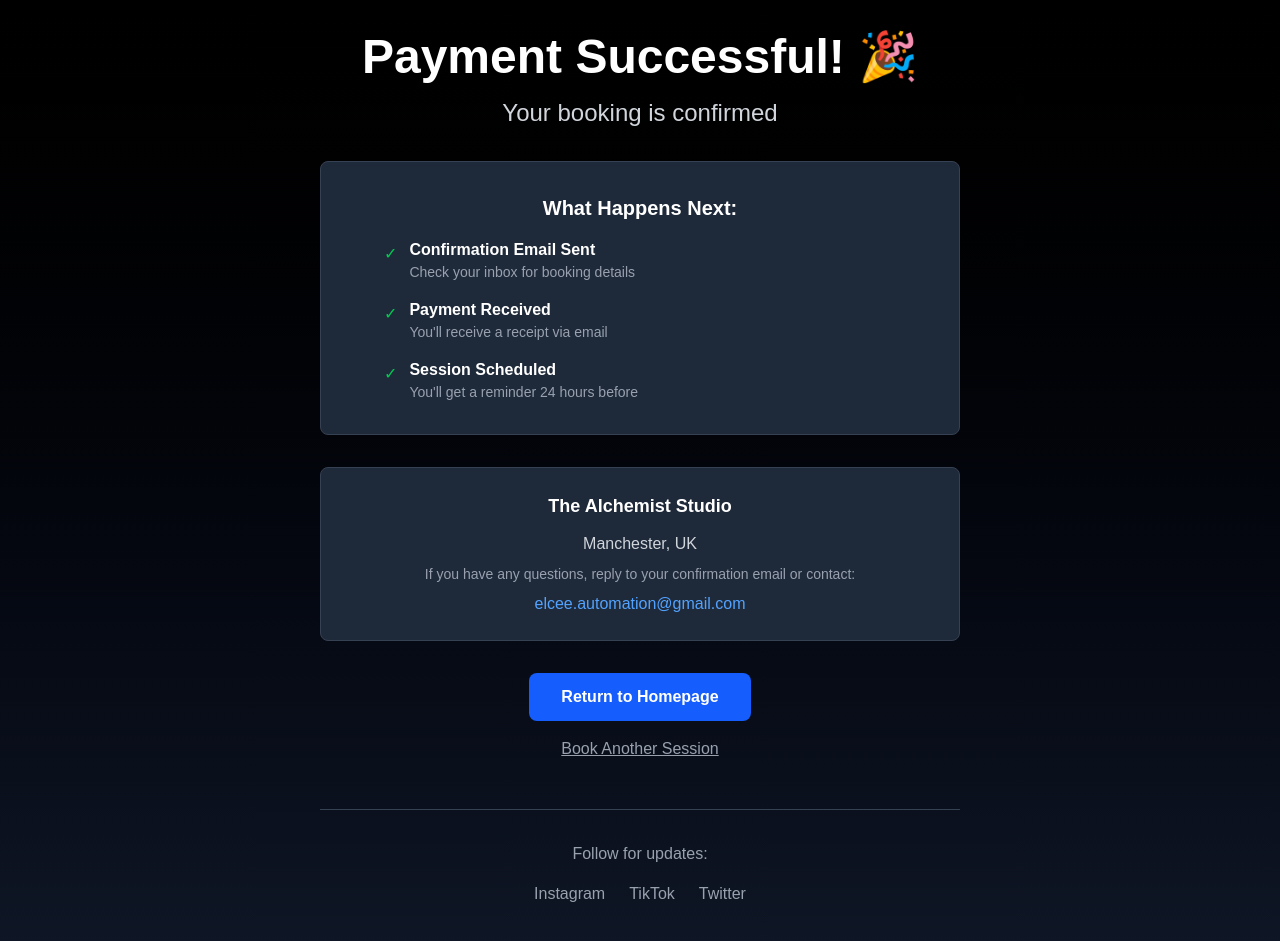
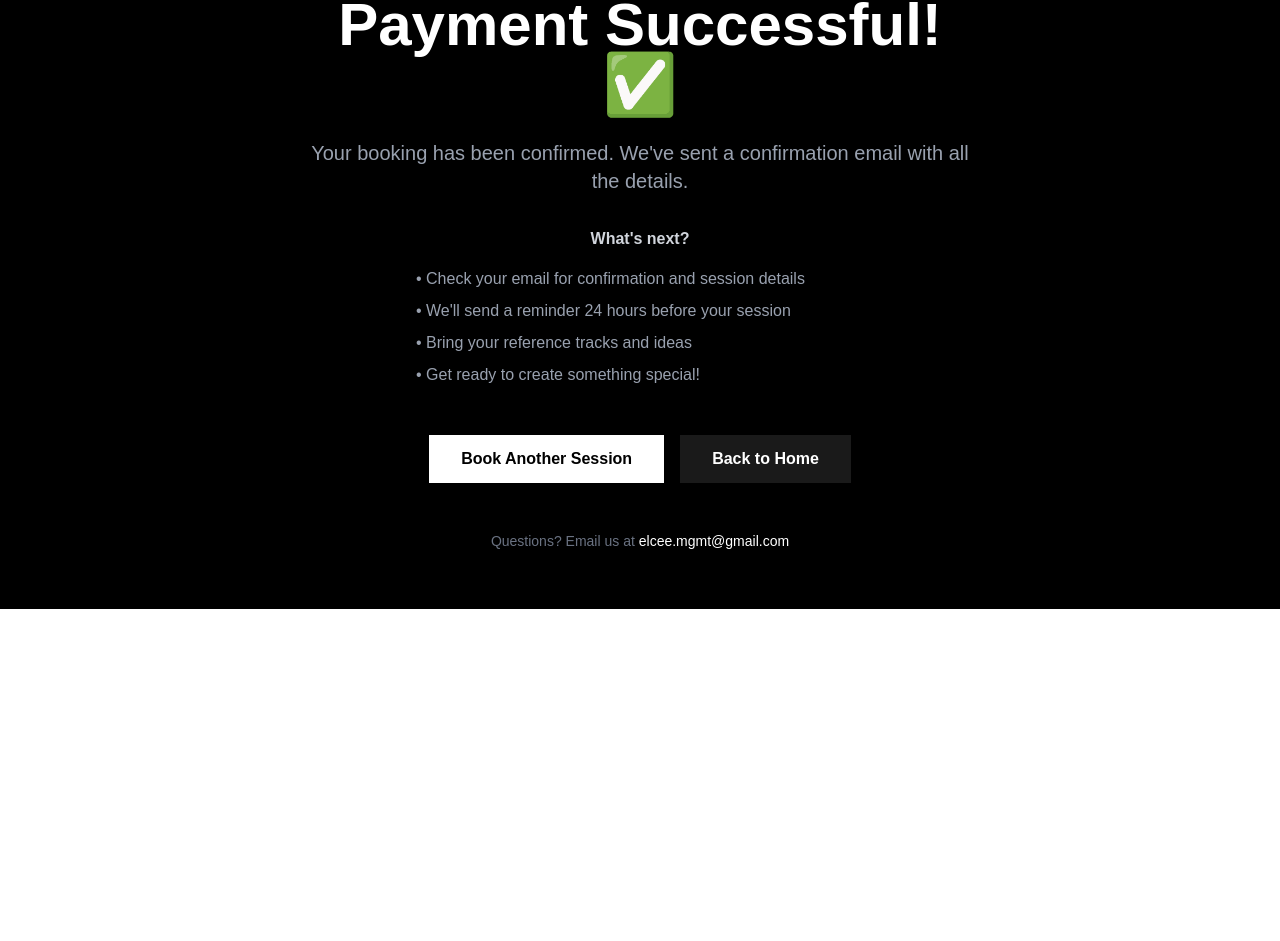
Before and after one commit to logancooney/elcee-website, a Next.js app: page /booking-success in a window 1280 px wide. Shown: the part 191-1132 px from the top of the page. After the commit the page ends 800 px from the top, so only its background shows below. Built offline with nearby package versions, Linux system fonts and the light colour scheme.

Commit message:
Fix Stripe integration - add missing packages and booking success page

```diff
--- a/app/api/create-payment-intent/route.ts
+++ b/app/api/create-payment-intent/route.ts
@@ -3,7 +3,7 @@ import Stripe from 'stripe';
 
 // Initialize Stripe (will use test key until you add live key)
 const stripe = new Stripe(process.env.STRIPE_SECRET_KEY || '', {
-  apiVersion: '2024-12-18.acacia',
+  apiVersion: '2026-01-28.clover',
 });
 
 // Service pricing
@@ -39,8 +39,9 @@ export async function POST(request: Request) {
           { status: 400 }
         );
       }
-      amount = PRICING[service].hourly * hours;
-      description = `${PRICING[service].name} - ${hours} hour${hours > 1 ? 's' : ''}`;
+      const pricing = PRICING[service as 'recording' | 'tutoring'];
+      amount = pricing.hourly * hours;
+      description = `${pricing.name} - ${hours} hour${hours > 1 ? 's' : ''}`;
     } else {
       // Project services - deposit or full
       const pricing = PRICING[service as keyof typeof PRICING];
--- a/app/api/send-lead-magnet/route.ts
+++ b/app/api/send-lead-magnet/route.ts
@@ -1,7 +1,10 @@
 import { NextResponse } from 'next/server';
-import { Resend } from 'resend';
 
-const resend = new Resend(process.env.RESEND_API_KEY);
+function getResend() {
+  if (!process.env.RESEND_API_KEY) return null;
+  const { Resend } = require('resend');
+  return new Resend(process.env.RESEND_API_KEY);
+}
 
 const leadMagnets = {
   'venues-guide': {
@@ -128,6 +131,15 @@ export async function POST(request: Request) {
 
     const magnet = leadMagnets[type as keyof typeof leadMagnets];
 
+    const resend = getResend();
+    if (!resend) {
+      console.warn('Resend API key not configured, skipping email send');
+      return NextResponse.json({
+        success: false,
+        error: 'Email service not configured'
+      }, { status: 500 });
+    }
+
     await resend.emails.send({
       from: 'Elcee <noreply@elceethealchemist.com>',
       to: email,
--- a/app/api/stripe-webhook/route.ts
+++ b/app/api/stripe-webhook/route.ts
@@ -1,12 +1,15 @@
 import { NextResponse } from 'next/server';
 import Stripe from 'stripe';
-import { Resend } from 'resend';
 
 const stripe = new Stripe(process.env.STRIPE_SECRET_KEY || '', {
-  apiVersion: '2024-12-18.acacia',
+  apiVersion: '2026-01-28.clover',
 });
 
-const resend = new Resend(process.env.RESEND_API_KEY);
+function getResend() {
+  if (!process.env.RESEND_API_KEY) return null;
+  const { Resend } = require('resend');
+  return new Resend(process.env.RESEND_API_KEY);
+}
 
 export async function POST(request: Request) {
   const body = await request.text();
@@ -59,6 +62,8 @@ async function handleSuccessfulPayment(paymentIntent: Stripe.PaymentIntent) {
   console.log(`✅ Payment succeeded: ${paymentIntent.id} - ${clientName} - £${paymentIntent.amount / 100}`);
 
   // Send confirmation email
+  const resend = getResend();
+  if (resend) {
     try {
       await resend.emails.send({
         from: 'The Alchemist Studio <bookings@elceethealchemist.com>',
@@ -70,6 +75,7 @@ async function handleSuccessfulPayment(paymentIntent: Stripe.PaymentIntent) {
       });
     } catch (error) {
       console.error('Failed to send confirmation email:', error);
+    }
   }
 
   // Save to CRM (Google Sheets)
@@ -97,6 +103,8 @@ async function handleFailedPayment(paymentIntent: Stripe.PaymentIntent) {
   console.log(`❌ Payment failed: ${paymentIntent.id} - ${clientName}`);
 
   // Send friendly retry email
+  const resend = getResend();
+  if (resend) {
     try {
       await resend.emails.send({
         from: 'The Alchemist Studio <bookings@elceethealchemist.com>',
@@ -121,6 +129,7 @@ The Alchemist Studio`
       });
     } catch (error) {
       console.error('Failed to send payment failed email:', error);
+    }
   }
 }
 
--- a/app/booking-success/page.tsx
+++ b/app/booking-success/page.tsx
@@ -1,141 +1,85 @@
 'use client';
 
-import { useEffect, useState } from 'react';
+import { Suspense } from 'react';
+import Link from 'next/link';
 import { useSearchParams } from 'next/navigation';
-import Link from 'next/link';
 
-export default function BookingSuccessPage() {
+function SuccessContent() {
   const searchParams = useSearchParams();
-  const [loading, setLoading] = useState(true);
-
-  useEffect(() => {
-    // Payment is confirmed if we're on this page
-    // Stripe redirects here after successful payment
-    setLoading(false);
-  }, []);
-
-  if (loading) {
-    return (
-      <div className="min-h-screen bg-gradient-to-b from-black to-gray-900 text-white flex items-center justify-center">
-        <div className="text-center">
-          <div className="animate-spin rounded-full h-16 w-16 border-b-2 border-blue-600 mx-auto mb-4"></div>
-          <p className="text-gray-400">Confirming payment...</p>
-        </div>
-      </div>
-    );
-  }
+  const paymentIntent = searchParams.get('payment_intent');
 
   return (
-    <div className="min-h-screen bg-gradient-to-b from-black to-gray-900 text-white">
-      <div className="max-w-2xl mx-auto px-4 py-24 text-center">
-        {/* Success Icon */}
+    <div className="min-h-screen bg-black text-white flex items-center justify-center px-6">
+      <div className="max-w-2xl text-center">
         <div className="mb-8">
-          <svg
-            className="w-24 h-24 mx-auto text-green-500"
-            fill="none"
-            stroke="currentColor"
-            viewBox="0 0 24 24"
-          >
-            <path
-              strokeLinecap="round"
-              strokeLinejoin="round"
-              strokeWidth={2}
-              d="M9 12l2 2 4-4m6 2a9 9 0 11-18 0 9 9 0 0118 0z"
-            />
+          <svg className="w-24 h-24 mx-auto text-green-500" fill="none" stroke="currentColor" viewBox="0 0 24 24">
+            <path strokeLinecap="round" strokeLinejoin="round" strokeWidth={2} d="M9 12l2 2 4-4m6 2a9 9 0 11-18 0 9 9 0 0118 0z" />
           </svg>
         </div>
 
-        <h1 className="text-5xl font-bold mb-4">Payment Successful! 🎉</h1>
+        <h1 className="text-4xl md:text-6xl font-bold mb-6">
+          Payment Successful! ✅
+        </h1>
 
-        <p className="text-2xl text-gray-300 mb-8">
-          Your booking is confirmed
+        <p className="text-xl text-gray-400 mb-8">
+          Your booking has been confirmed. We've sent a confirmation email with all the details.
         </p>
 
-        {/* Confirmation Details */}
-        <div className="bg-gray-800 border border-gray-700 rounded-lg p-8 mb-8">
-          <h2 className="text-xl font-bold mb-4">What Happens Next:</h2>
-          <div className="space-y-4 text-left max-w-lg mx-auto">
-            <div className="flex items-start">
-              <span className="text-green-500 mr-3 mt-1">✓</span>
-              <div>
-                <p className="font-semibold">Confirmation Email Sent</p>
-                <p className="text-sm text-gray-400">Check your inbox for booking details</p>
-              </div>
-            </div>
-            <div className="flex items-start">
-              <span className="text-green-500 mr-3 mt-1">✓</span>
-              <div>
-                <p className="font-semibold">Payment Received</p>
-                <p className="text-sm text-gray-400">You'll receive a receipt via email</p>
-              </div>
-            </div>
-            <div className="flex items-start">
-              <span className="text-green-500 mr-3 mt-1">✓</span>
-              <div>
-                <p className="font-semibold">Session Scheduled</p>
-                <p className="text-sm text-gray-400">You'll get a reminder 24 hours before</p>
-              </div>
-            </div>
-          </div>
+        {paymentIntent && (
+          <p className="text-sm text-gray-500 mb-8">
+            Payment ID: {paymentIntent}
+          </p>
+        )}
+
+        <div className="space-y-4">
+          <p className="text-gray-300">
+            <strong>What's next?</strong>
+          </p>
+          <ul className="text-left max-w-md mx-auto space-y-2 text-gray-400">
+            <li>• Check your email for confirmation and session details</li>
+            <li>• We'll send a reminder 24 hours before your session</li>
+            <li>• Bring your reference tracks and ideas</li>
+            <li>• Get ready to create something special!</li>
+          </ul>
         </div>
 
-        {/* Studio Info */}
-        <div className="bg-gray-800 border border-gray-700 rounded-lg p-6 mb-8">
-          <h3 className="font-bold text-lg mb-3">The Alchemist Studio</h3>
-          <p className="text-gray-300 mb-2">Manchester, UK</p>
-          <p className="text-sm text-gray-400">
-            If you have any questions, reply to your confirmation email or contact:
-          </p>
-          <p className="text-blue-400 mt-2">elcee.automation@gmail.com</p>
+        <div className="mt-12 space-x-4">
+          <Link
+            href="/studio"
+            className="inline-block bg-white text-black px-8 py-3 font-bold hover:bg-gray-200 transition"
+          >
+            Book Another Session
+          </Link>
+          <Link
+            href="/"
+            className="inline-block bg-white/10 text-white px-8 py-3 font-bold hover:bg-white/20 transition"
+          >
+            Back to Home
+          </Link>
         </div>
 
-        {/* Call to Actions */}
-        <div className="space-y-4">
-          <Link
-            href="/"
-            className="inline-block bg-blue-600 hover:bg-blue-700 text-white font-bold py-3 px-8 rounded-lg transition"
-          >
-            Return to Homepage
-          </Link>
-
-          <div className="text-gray-400">
-            <Link href="/studio" className="hover:text-blue-400 underline">
-              Book Another Session
-            </Link>
-          </div>
-        </div>
-
-        {/* Social */}
-        <div className="mt-12 pt-8 border-t border-gray-700">
-          <p className="text-gray-400 mb-4">Follow for updates:</p>
-          <div className="flex justify-center gap-6">
-            <a
-              href="https://instagram.com/elceethealchemist"
-              target="_blank"
-              rel="noopener noreferrer"
-              className="text-gray-400 hover:text-blue-400 transition"
-            >
-              Instagram
-            </a>
-            <a
-              href="https://tiktok.com/@elceethealchemist"
-              target="_blank"
-              rel="noopener noreferrer"
-              className="text-gray-400 hover:text-blue-400 transition"
-            >
-              TikTok
-            </a>
-            <a
-              href="https://twitter.com/elceethealchemist"
-              target="_blank"
-              rel="noopener noreferrer"
-              className="text-gray-400 hover:text-blue-400 transition"
-            >
-              Twitter
-            </a>
-          </div>
-        </div>
+        <p className="mt-12 text-sm text-gray-500">
+          Questions? Email us at{' '}
+          <a href="mailto:elcee.mgmt@gmail.com" className="text-white hover:underline">
+            elcee.mgmt@gmail.com
+          </a>
+        </p>
       </div>
     </div>
   );
 }
+
+export default function BookingSuccessPage() {
+  return (
+    <Suspense fallback={
+      <div className="min-h-screen bg-black text-white flex items-center justify-center">
+        <div className="text-center">
+          <div className="animate-spin rounded-full h-12 w-12 border-b-2 border-white mx-auto mb-4"></div>
+          <p>Loading confirmation...</p>
+        </div>
+      </div>
+    }>
+      <SuccessContent />
+    </Suspense>
+  );
+}
--- a/package.json
+++ b/package.json
@@ -9,11 +9,13 @@
     "lint": "eslint"
   },
   "dependencies": {
+    "@stripe/react-stripe-js": "^5.6.0",
     "@stripe/stripe-js": "^8.8.0",
     "googleapis": "^171.4.0",
     "next": "16.1.6",
     "react": "19.2.3",
     "react-dom": "19.2.3",
+    "resend": "^6.9.2",
     "stripe": "^20.3.1"
   },
   "devDependencies": {
```
Also changed, not shown: 1 other file (tests, documents, lock files or other folders). Lines whose indentation alone changed are shown as unchanged.
